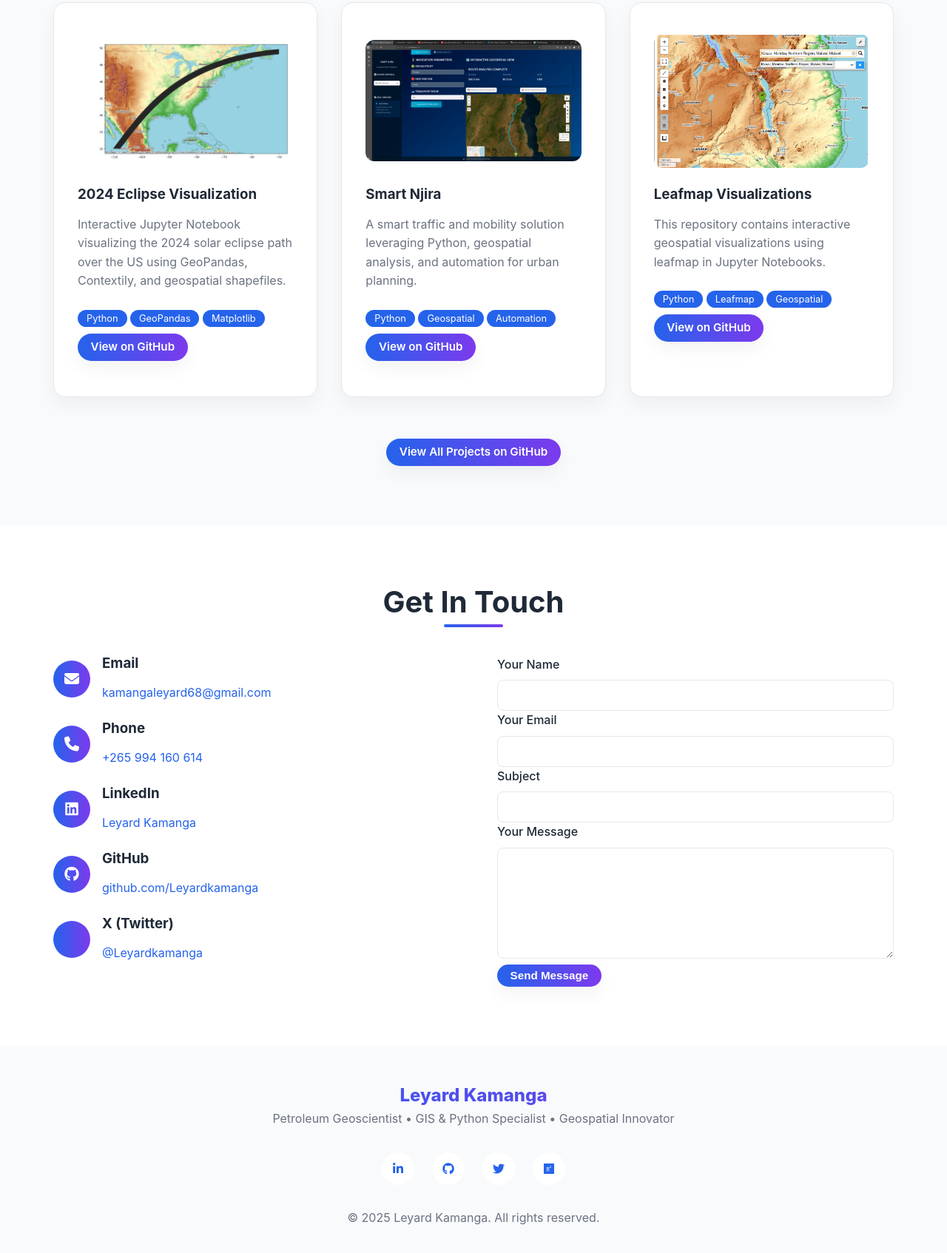
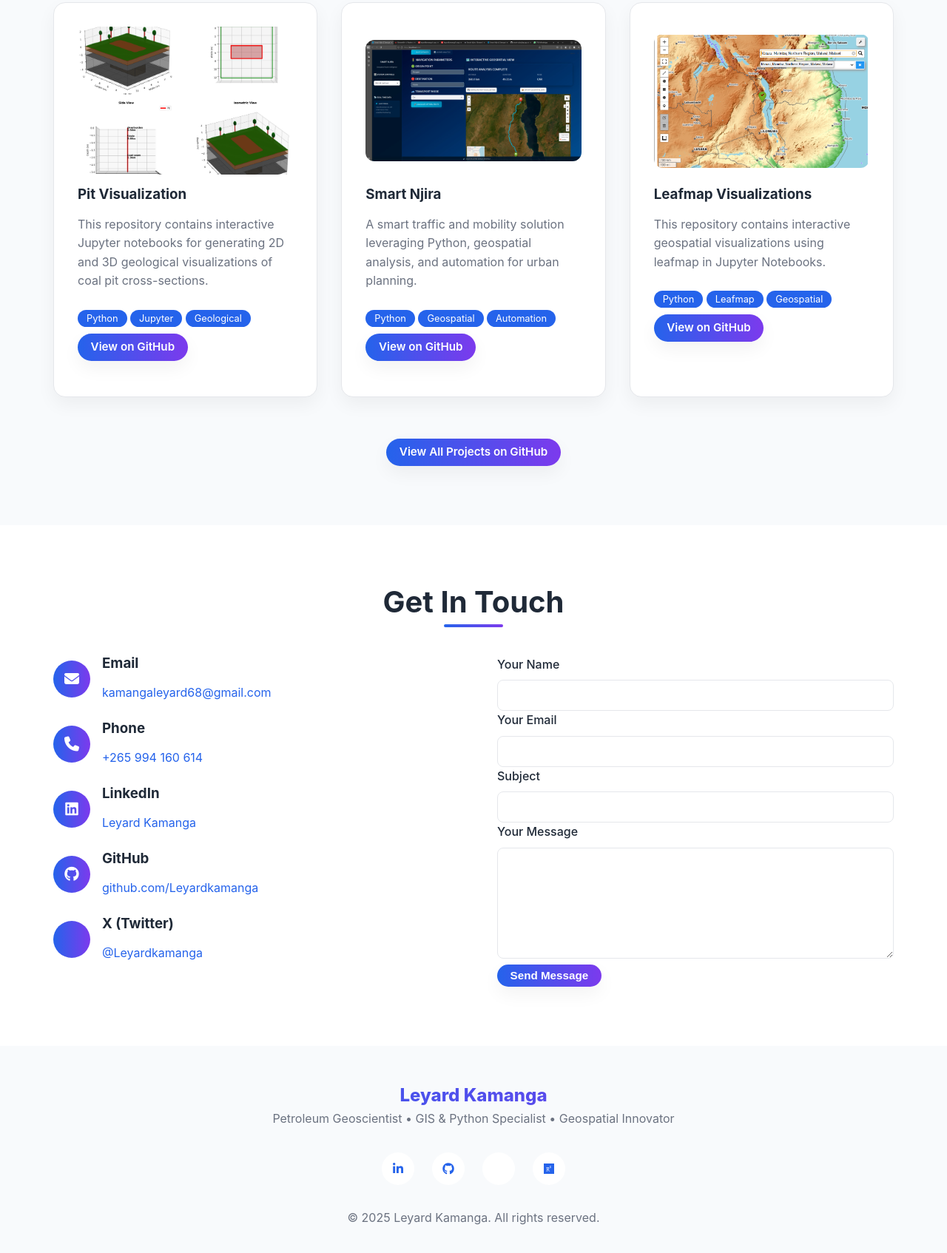
Before and after one commit to Leyardkamanga/leyardkamanga.github.io, a plain HTML site: page index.html in a window 1280 px wide. Shown: the part 2470-4164 px from the top of the page at 74% size. Drawn offline with Linux system fonts and the light colour scheme.

Commit message:
Update portfolio: new hero image, index update, added pit.jpeg

```diff
--- a/index.html
+++ b/index.html
@@ -150,17 +150,17 @@
       <div class="projects-grid">
         <div class="card project-card">
           <div class="project-image">
-            <img src="solar.png" alt="2024 Eclipse Visualization" style="width:100%;height:auto;border-radius:12px;object-fit:cover;">
+            <img src="pit.jpeg" alt="Pit Visualization" style="width:100%;height:auto;border-radius:12px;object-fit:cover;">
           </div>
-          <h3>2024 Eclipse Visualization</h3>
-          <p>Interactive Jupyter Notebook visualizing the 2024 solar eclipse path over the US using GeoPandas, Contextily, and geospatial shapefiles.</p>
+          <h3>Pit Visualization</h3>
+          <p>This repository contains interactive Jupyter notebooks for generating 2D and 3D geological visualizations of coal pit cross-sections.</p>
           <div class="project-tags">
             <span class="project-tag">Python</span>
-            <span class="project-tag">GeoPandas</span>
-            <span class="project-tag">Matplotlib</span>
+            <span class="project-tag">Jupyter</span>
+            <span class="project-tag">Geological</span>
           </div>
           <div class="project-links">
-            <a href="https://github.com/Leyardkamanga/2024-eclipse-visualization" class="btn">View on GitHub</a>
+            <a href="https://github.com/Leyardkamanga/pit-visualization" class="btn">View on GitHub</a>
           </div>
         </div>
         <div class="card project-card">
@@ -191,9 +191,6 @@
           </div>
           <div class="project-links">
             <a href="https://github.com/Leyardkamanga/visualization-with-leafmap" class="btn">View on GitHub</a>
-          </div>
-          <div class="project-details" style="margin-top:1rem;">
-            <!-- Removed detailed project structure, usage, example, requirements, install, license, author info as requested -->
           </div>
         </div>
       </div>
@@ -233,7 +230,7 @@
             </div>
             <div>
               <h3>LinkedIn</h3>
-              <a href="https://linkedin.com/in/leyard-kamanga">Leyard Kamanga</a>
+              <a href="https://www.linkedin.com/in/leyard-kamanga-4aa65b36b">Leyard Kamanga</a>
             </div>
           </div>
           <div class="contact-item">
@@ -286,9 +283,9 @@
       <div class="logo">Leyard Kamanga</div>
       <p>Petroleum Geoscientist • GIS & Python Specialist • Geospatial Innovator</p>
       <div class="social-links">
-        <a href="https://linkedin.com/in/leyard-kamanga" class="social-link"><i class="fab fa-linkedin-in"></i></a>
+        <a href="https://www.linkedin.com/in/leyard-kamanga-4aa65b36b" class="social-link"><i class="fab fa-linkedin-in"></i></a>
         <a href="https://github.com/Leyardkamanga" class="social-link"><i class="fab fa-github"></i></a>
-        <a href="#" class="social-link"><i class="fab fa-twitter"></i></a>
+        <a href="https://x.com/Leyardkamanga?t=e231EFbqp0CnNG1_ZwnFWA&s=09" class="social-link"><i class="fab fa-x-twitter"></i></a>
         <a href="#" class="social-link"><i class="fab fa-researchgate"></i></a>
       </div>
       <p>&copy; 2025 Leyard Kamanga. All rights reserved.</p>
```
Also changed, not shown: Hero_Image.jpeg, pit.jpeg (added), 1 other file.
